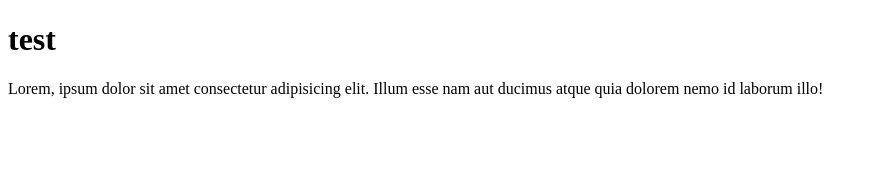
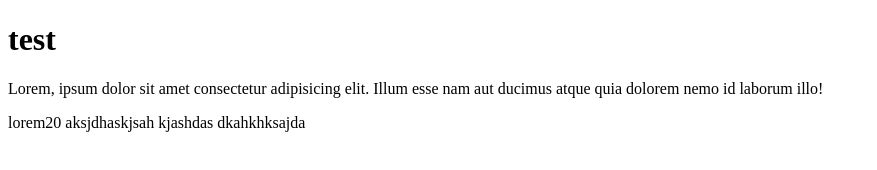
Before and after one commit to IHajibayli/lesson_3, a plain HTML site: page index.html in a window 1280 px wide. Shown: the whole page, without its empty margins (0-877 px from the left). Drawn offline with Linux system fonts and the light colour scheme.

Commit message:
Update index.html

```diff
--- a/index.html
+++ b/index.html
@@ -11,5 +11,9 @@
       Lorem, ipsum dolor sit amet consectetur adipisicing elit. Illum esse nam
       aut ducimus atque quia dolorem nemo id laborum illo!
     </p>
+    <p>
+      lorem20
+      aksjdhaskjsah kjashdas dkahkhksajda
+    </p>
   </body>
 </html>
```
